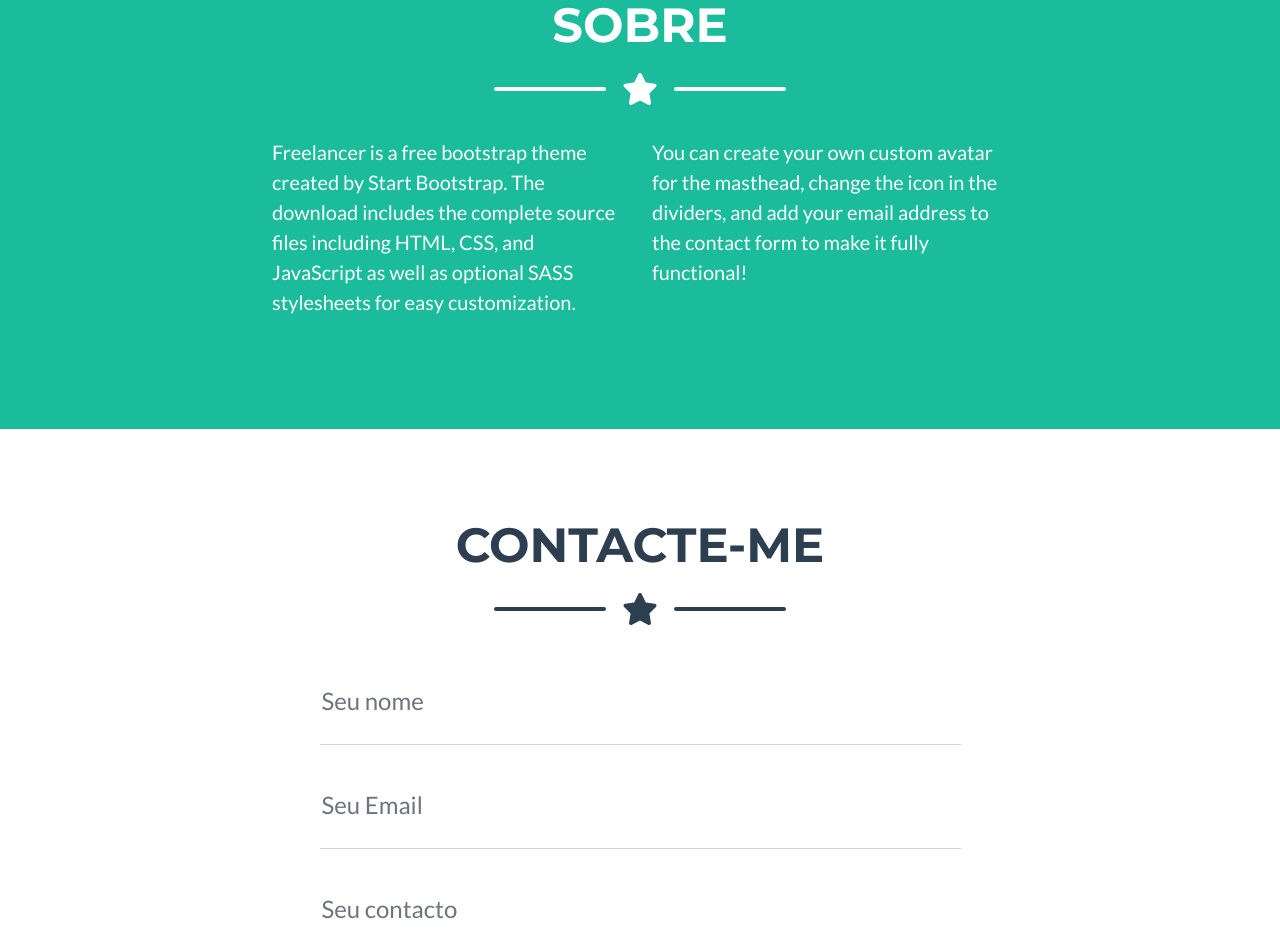
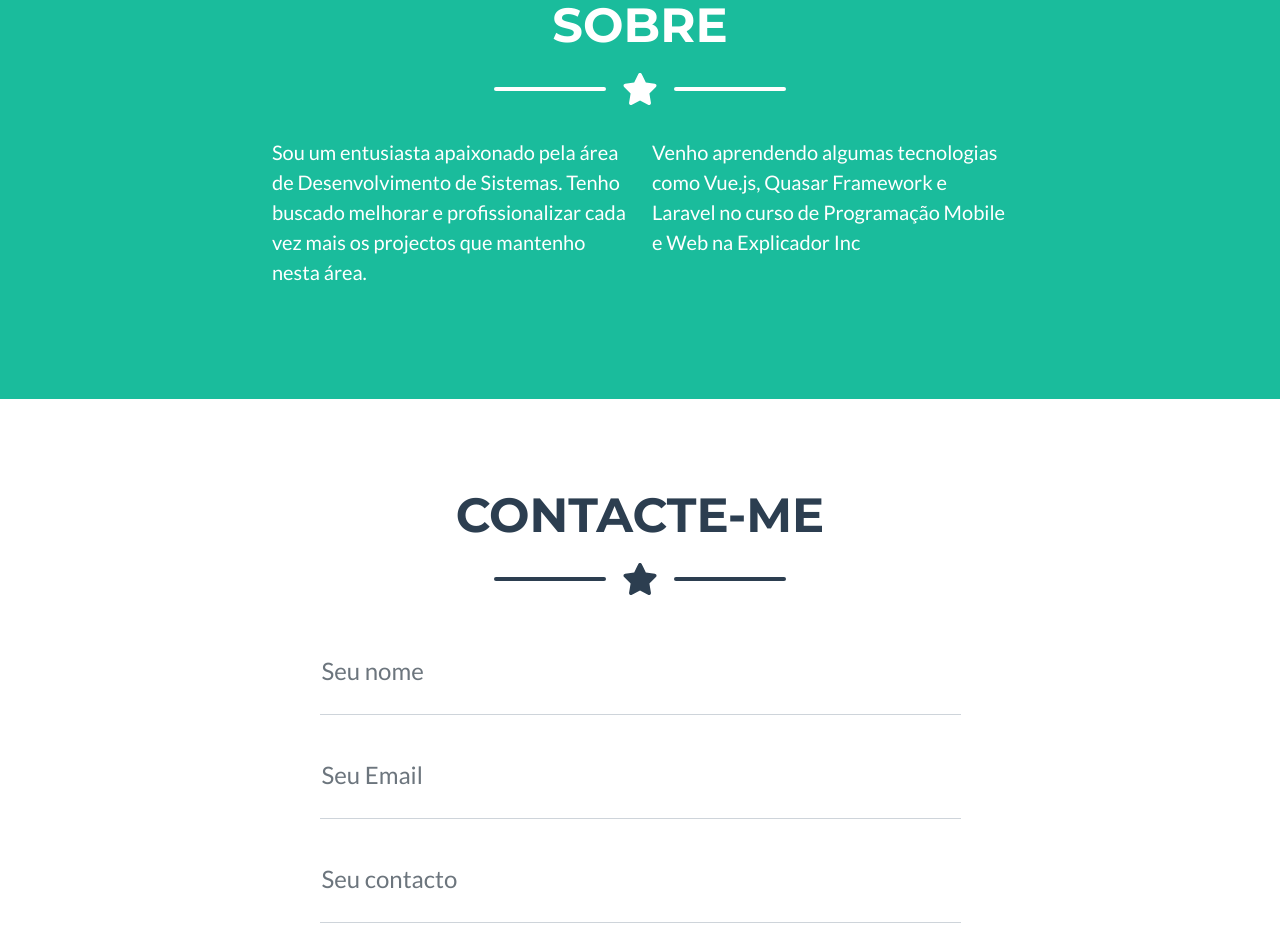
Before and after one commit to fernandogomesfg/PortfolioFreelancer, a plain HTML site: page index.html in a window 1280 px wide. Shown: the part 1720-2657 px from the top of the page. Drawn offline with nearby package versions, Linux system fonts and the light colour scheme.

Commit message:
chore: actualização do secção SOBRE

```diff
--- a/index.html
+++ b/index.html
@@ -137,8 +137,8 @@
                 </div>
                 <!-- About Section Content-->
                 <div class="row">
-                    <div class="col-lg-4 ms-auto"><p class="lead">Freelancer is a free bootstrap theme created by Start Bootstrap. The download includes the complete source files including HTML, CSS, and JavaScript as well as optional SASS stylesheets for easy customization.</p></div>
-                    <div class="col-lg-4 me-auto"><p class="lead">You can create your own custom avatar for the masthead, change the icon in the dividers, and add your email address to the contact form to make it fully functional!</p></div>
+                    <div class="col-lg-4 ms-auto paragrafo-justificado"><p class="lead">Sou um entusiasta apaixonado pela área de Desenvolvimento de Sistemas. Tenho buscado melhorar e profissionalizar cada vez mais os projectos que mantenho nesta área.</p></div>
+                    <div class="col-lg-4 me-auto paragrafo-justificado"><p class="lead">Venho aprendendo algumas tecnologias como Vue.js, Quasar Framework e Laravel no curso de Programação Mobile e Web na Explicador Inc</p></div>
                 </div>
             </div>
         </section>
```
